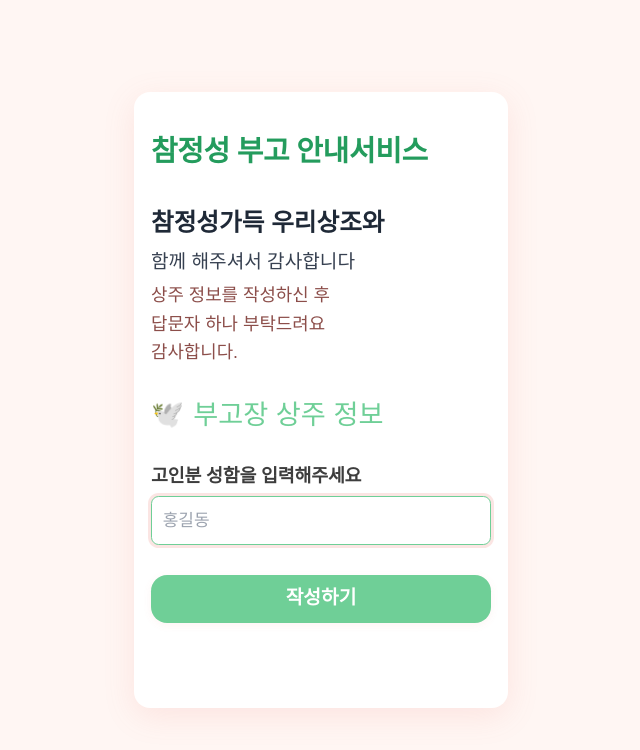
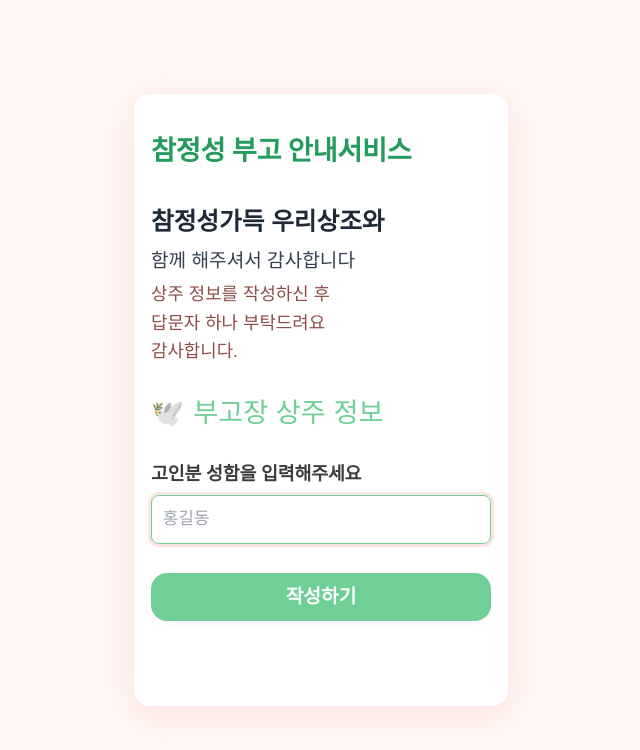
Before and after one commit to wholeheartfn/funeral, a plain HTML site: page index.html in a window 1280 px wide. Shown: the whole page, without its empty margins (319-959 px from the left). Drawn offline with nearby package versions, Linux system fonts and the light colour scheme; a web font is replaced by a local one.

Commit message:
타이틀크기수정 index.html

```diff
--- a/index.html
+++ b/index.html
@@ -46,7 +46,7 @@
 
     <!-- Intro -->
     <div id="intro" class="card space-y-7">
-      <div class="w-full text-left mb-4" style="color:#249c5d; font-size:1.7rem; font-weight:900; letter-spacing:-0.01em; max-width:100%; font-family:'Noto Serif KR', serif;">
+      <div class="w-full text-left mb-4" style="color:#249c5d; font-size:1.6rem; font-weight:900; letter-spacing:-0.01em; max-width:100%; font-family:'Noto Serif KR', serif;">
         참정성 부고 안내서비스
       </div>
       <div class="leading-relaxed space-y-1">
```
